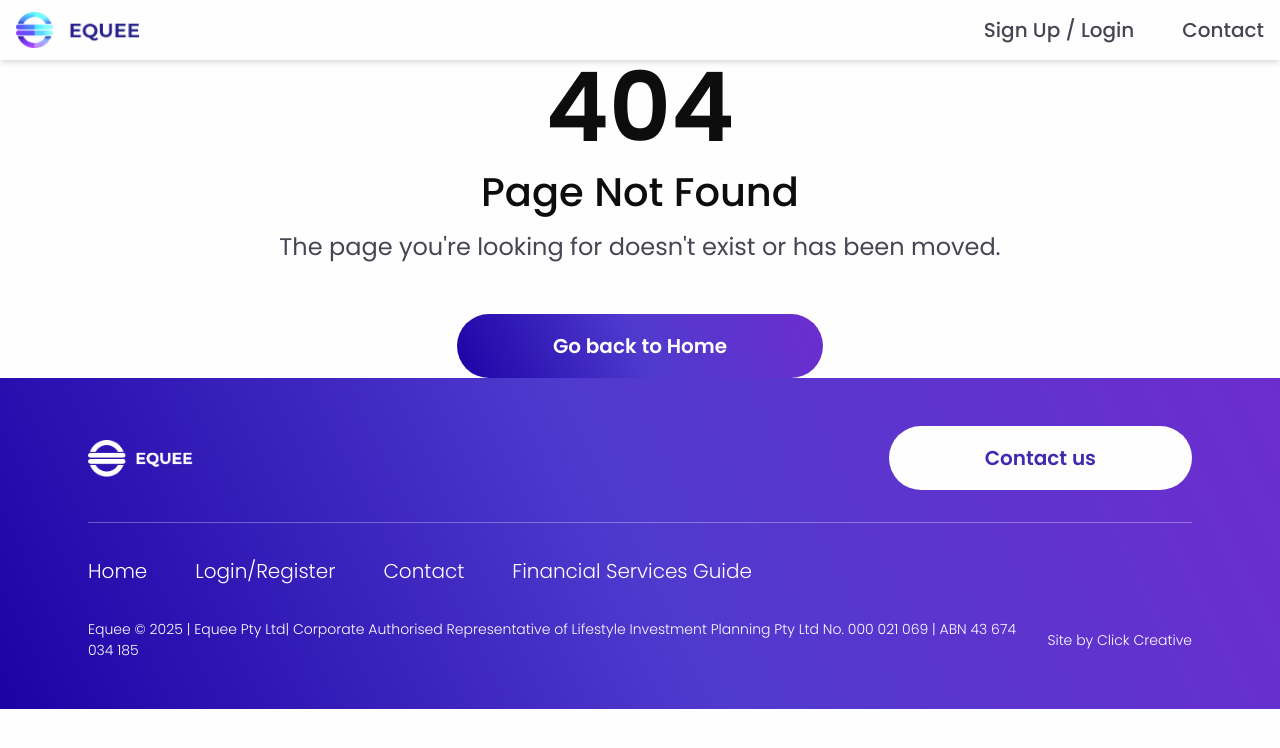
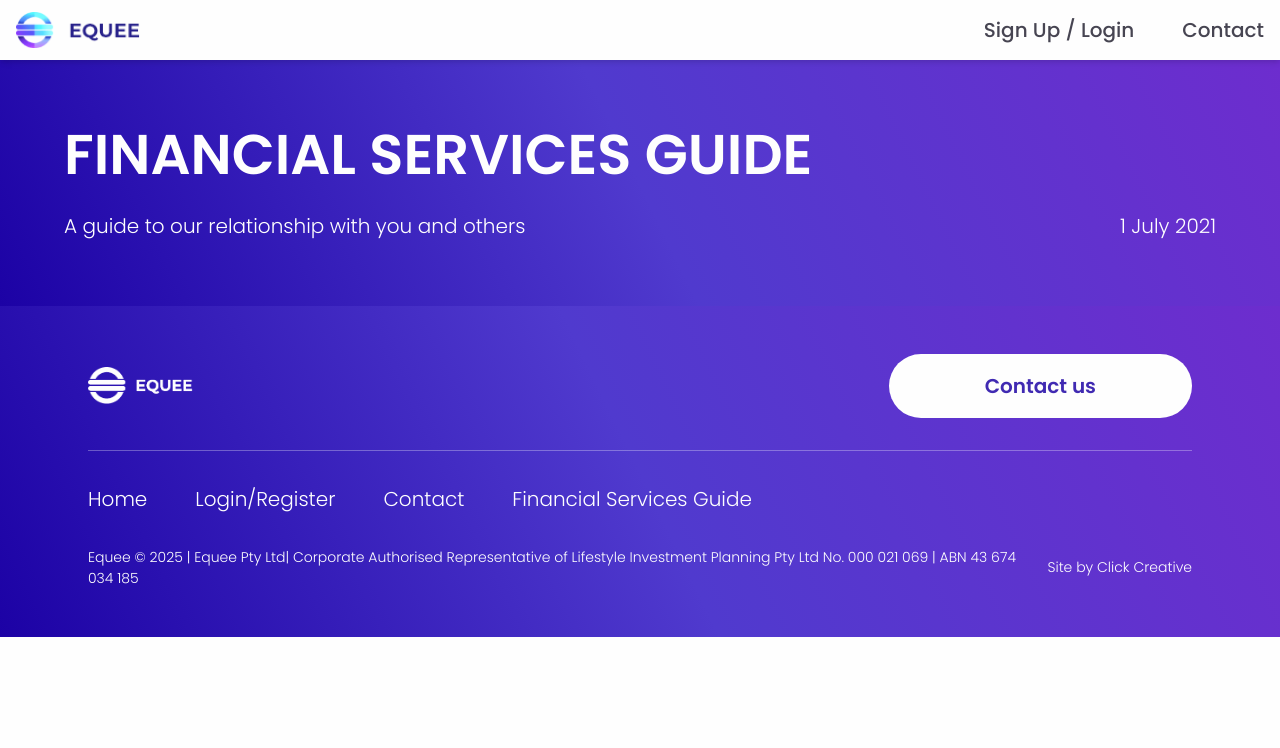
Before and after one commit to arharutyu/equee-public, a React (Vite) app: page /financial-services-guide in a window 1280 px wide. Shown: the top 748 px of the page. Built offline with nearby package versions, Linux system fonts and the light colour scheme.

Commit message:
Added placeholder financial services guide route with generic hero implemented

```diff
--- a/src/App.tsx
+++ b/src/App.tsx
@@ -5,6 +5,7 @@ import { Contact } from './pages/Contact';
 import { NotFound } from './pages/NotFound';
 import './App.css';
 import {Footer} from "./components/Footer/Footer.tsx";
+import {FinancialServicesGuide} from "./pages/FinancialServicesGuide.tsx";
 
 function App() {
     return (
@@ -15,6 +16,7 @@ function App() {
                     <Routes>
                         <Route path="/" element={<Home />} />
                         <Route path="/contact" element={<Contact />} />
+                        <Route path="/financial-services-guide" element={<FinancialServicesGuide />} />
                         <Route path="*" element={<NotFound />} />
                     </Routes>
                 </main>
--- /dev/null
+++ b/src/pages/FinancialServicesGuide.tsx
@@ -0,0 +1,14 @@
+import { Hero } from '../components/Hero/Hero.tsx';
+
+export const FinancialServicesGuide = () => {
+    return (
+        <>
+            <Hero
+                title="FINANCIAL SERVICES GUIDE"
+                subtitle="A guide to our relationship with you and others"
+                date="1 July 2021"
+            />
+            {/* Page content goes here */}
+        </>
+    );
+};
```
